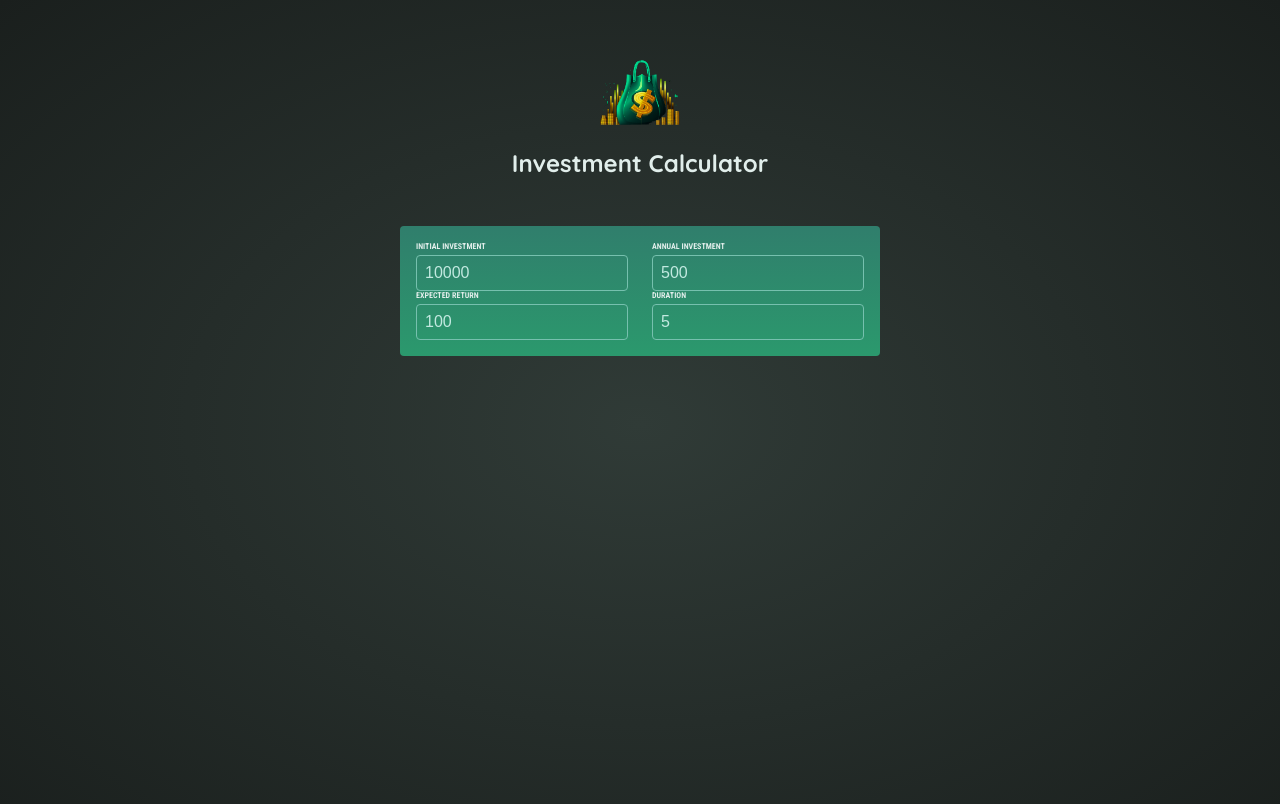
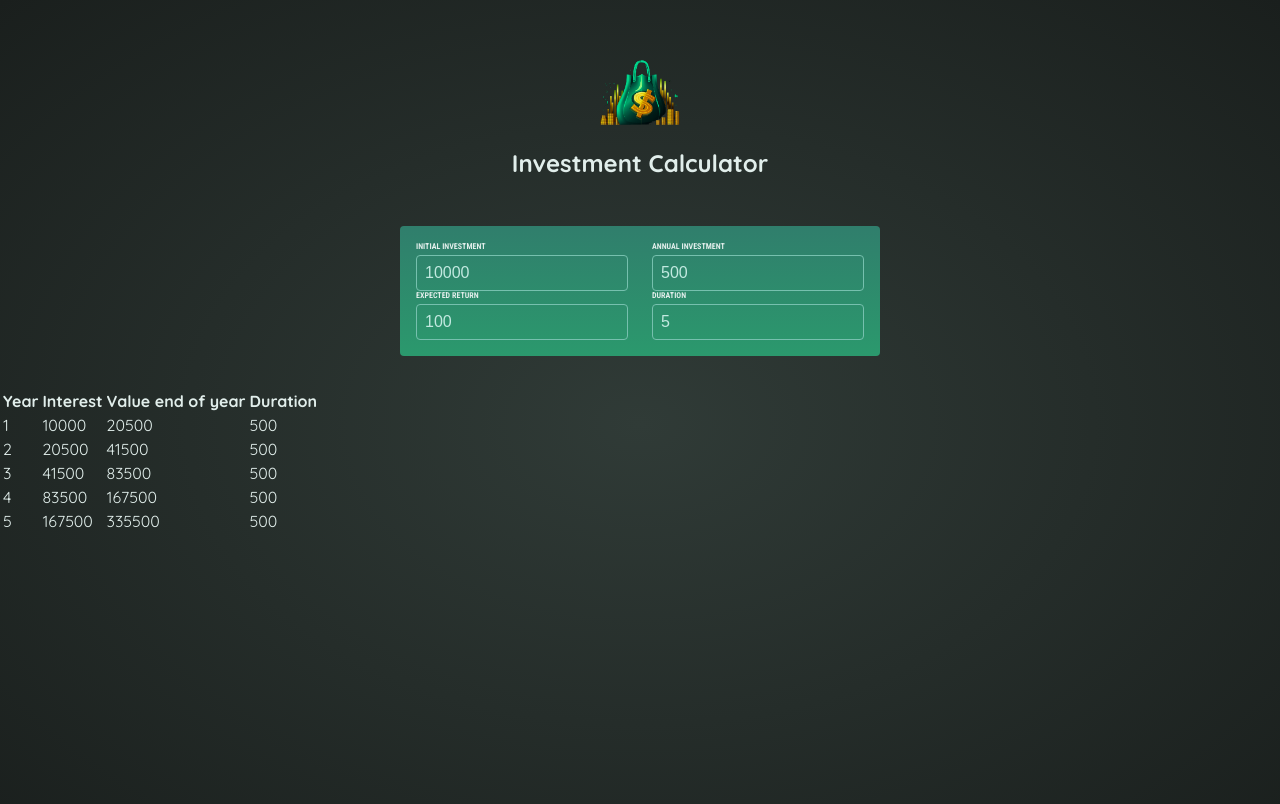
Before and after one commit to GerardGargan/react-investment-calculator, a React (Vite) app: page / in a window 1280 px wide. Shown: the top 804 px of the page. Built offline with nearby package versions, Linux system fonts and the light colour scheme.

Commit message:
attempt to add result components

```diff
--- a/src/App.jsx
+++ b/src/App.jsx
@@ -1,4 +1,5 @@
 import Header from './components/Header';
+import Results from './components/Results';
 
 import { useState } from 'react';
 import UserInput from './components/UserInput';
@@ -23,6 +24,7 @@ function App() {
       <>
         <Header title={"Investment Calculator"} />
         <UserInput data={data} onDataChange={onDataChange} />
+        <Results data={data} />
       </>
     )
 }
--- /dev/null
+++ b/src/components/Results.jsx
@@ -0,0 +1,31 @@
+import { calculateInvestmentResults, formatter } from '../util/investment';
+
+export default function Results({ data }) {
+    const { initialInvestment, annualInvestment, expectedReturn, duration } = data;
+    const result = calculateInvestmentResults({ initialInvestment, annualInvestment, expectedReturn, duration });
+    return (
+        <table>
+            <thead>
+
+                <th>Year</th>
+                <th>Interest</th>
+                <th>Value end of year</th>
+                <th>Duration</th>
+
+            </thead>
+            <tbody>
+                {result.map((x) => {
+                    return (<>
+                        <tr>
+                            <td>{x.year}</td>
+                            <td>{x.interest}</td>
+                            <td>{x.valueEndOfYear}</td>
+                            <td>{x.annualInvestment}</td>
+                        </tr>
+                        </>
+                    );
+                })}
+            </tbody>
+        </table>
+    );
+}
```
